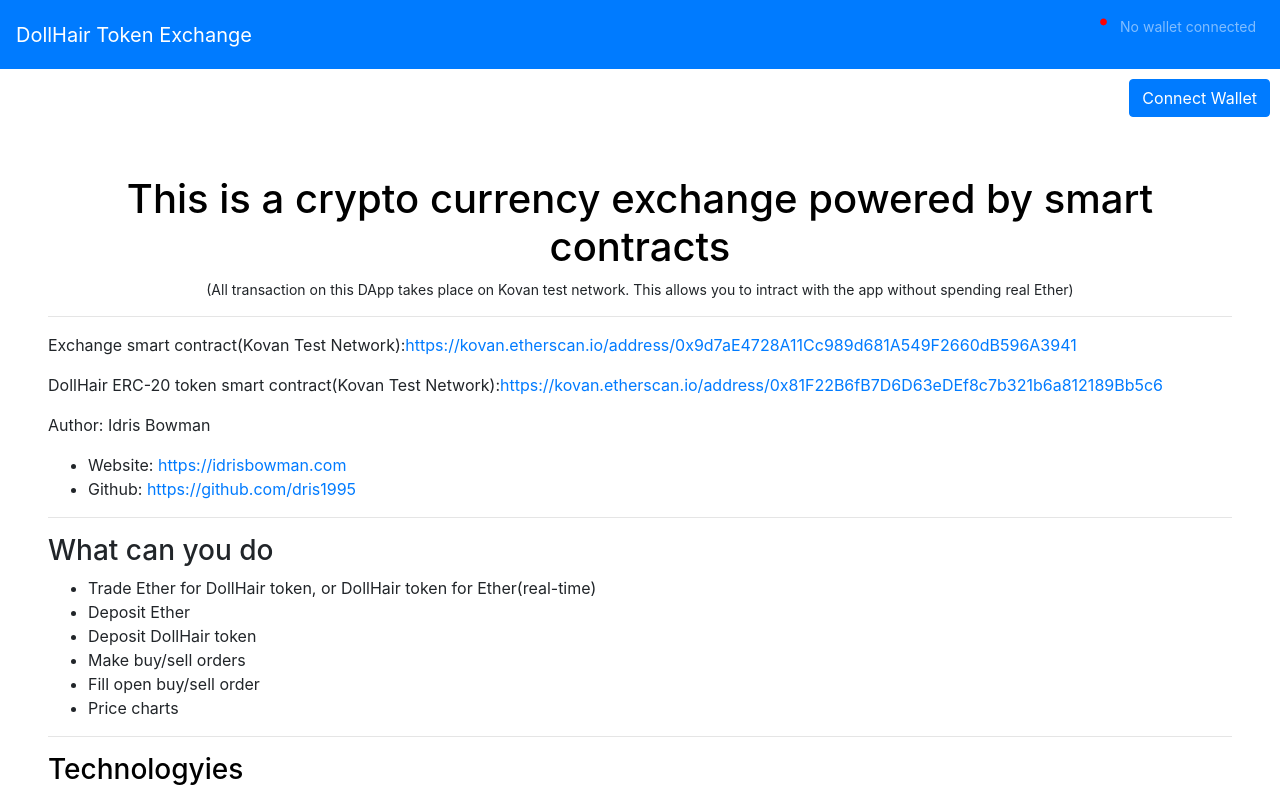
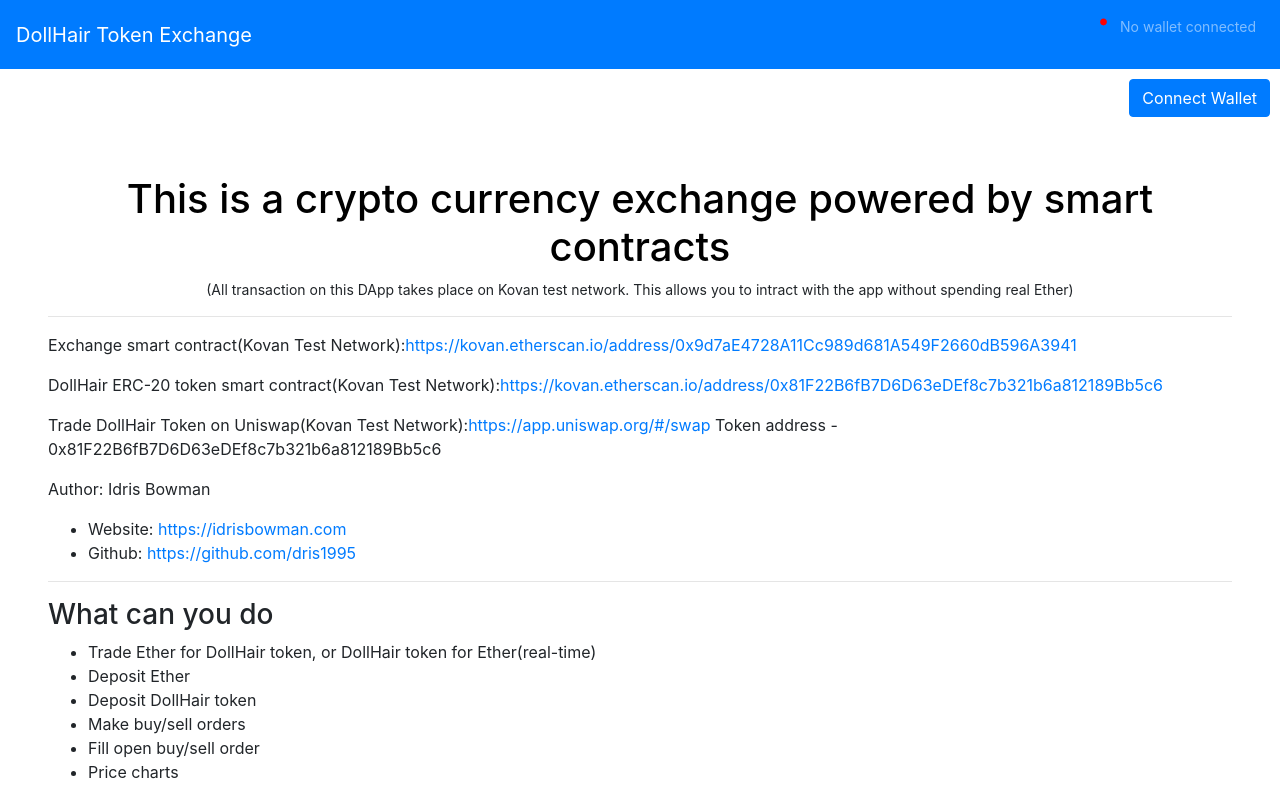
Before and after one commit to V00D00-child/decentralized-exchange, a React (Create React App) app: page / in a window 1280 px wide. Shown: the top 798 px of the page. Built offline with nearby package versions, Linux system fonts and the light colour scheme.

Commit message:
Add info for token

```diff
--- a/src/components/App.js
+++ b/src/components/App.js
@@ -79,6 +79,7 @@ class App extends Component {
           <hr></hr>
           <p className="text-left">Exchange smart contract(Kovan Test Network):<a target="_blank" rel="noopener noreferrer" href="https://kovan.etherscan.io/address/0x9d7aE4728A11Cc989d681A549F2660dB596A3941">https://kovan.etherscan.io/address/0x9d7aE4728A11Cc989d681A549F2660dB596A3941</a></p>
           <p className="text-left">DollHair ERC-20 token smart contract(Kovan Test Network):<a target="_blank" rel="noopener noreferrer" href="https://kovan.etherscan.io/address/0x81F22B6fB7D6D63eDEf8c7b321b6a812189Bb5c6">https://kovan.etherscan.io/address/0x81F22B6fB7D6D63eDEf8c7b321b6a812189Bb5c6</a></p>
+          <p className="text-left">Trade DollHair Token on Uniswap(Kovan Test Network):<a target="_blank" rel="noopener noreferrer" href="https://app.uniswap.org/#/swap">https://app.uniswap.org/#/swap</a> Token address - 0x81F22B6fB7D6D63eDEf8c7b321b6a812189Bb5c6</p>
           <p>Author: Idris Bowman</p>
           <ul>
             <li>Website: <a target="_blank" rel="noopener noreferrer" href="https://idrisbowman.com">https://idrisbowman.com</a></li>
```
